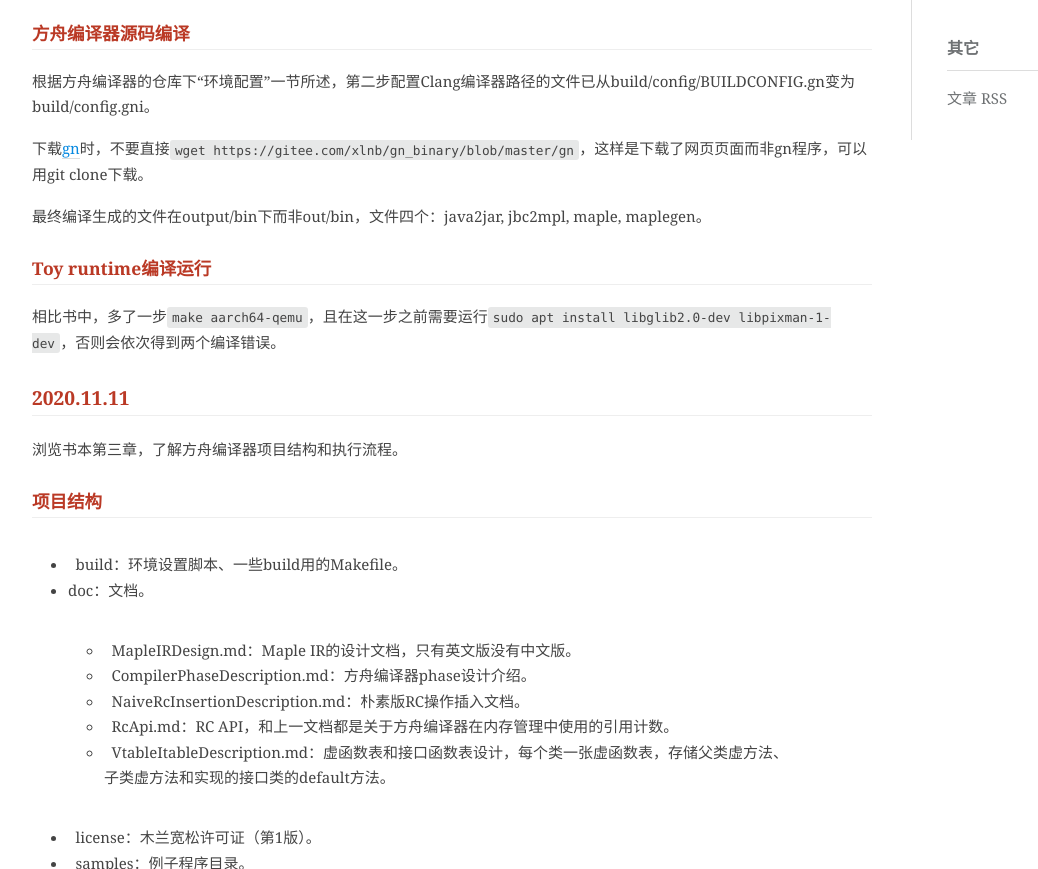
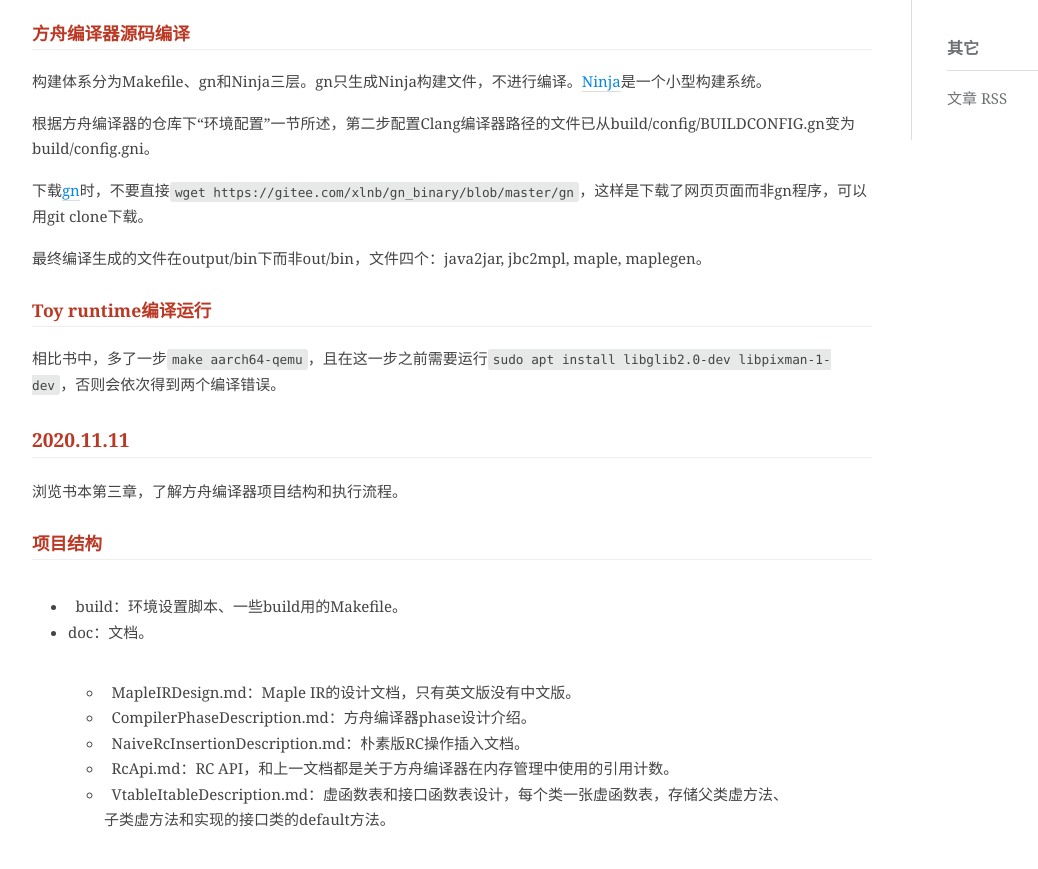
Before and after one commit to HuaHuaY/HuaHuaY.github.io, a plain HTML site: page post/方舟编译器学习笔记/index.html in a window 1280 px wide. Shown: the part 927-1796 px from the top of the page, without its empty margins (28-1066 px from the left). Drawn offline with nearby package versions, Linux system fonts and the light colour scheme; some packages are replaced by stand-ins of ours; a script that the page names is missing.

Commit message:
rebuilding site 2020年11月11日 11:19:02

```diff
--- a/post/方舟编译器学习笔记/index.html
+++ b/post/方舟编译器学习笔记/index.html
@@ -223,6 +223,7 @@
 <h3 id="历史">历史</h3>
 <p>Maple是方舟的早期命名，后来用Maple来命名IR。</p>
 <h3 id="方舟编译器源码编译">方舟编译器源码编译</h3>
+<p>构建体系分为Makefile、gn和Ninja三层。gn只生成Ninja构建文件，不进行编译。<a href="https://ninja-build.org/">Ninja</a>是一个小型构建系统。</p>
 <p>根据方舟编译器的仓库下“环境配置”一节所述，第二步配置Clang编译器路径的文件已从build/config/BUILDCONFIG.gn变为build/config.gni。</p>
 <p>下载<a href="https://gitee.com/xlnb/gn_binary/blob/master/gn">gn</a>时，不要直接<code>wget https://gitee.com/xlnb/gn_binary/blob/master/gn</code>，这样是下载了网页页面而非gn程序，可以用git clone下载。</p>
 <p>最终编译生成的文件在output/bin下而非out/bin，文件四个：java2jar, jbc2mpl, maple, maplegen。</p>
```
